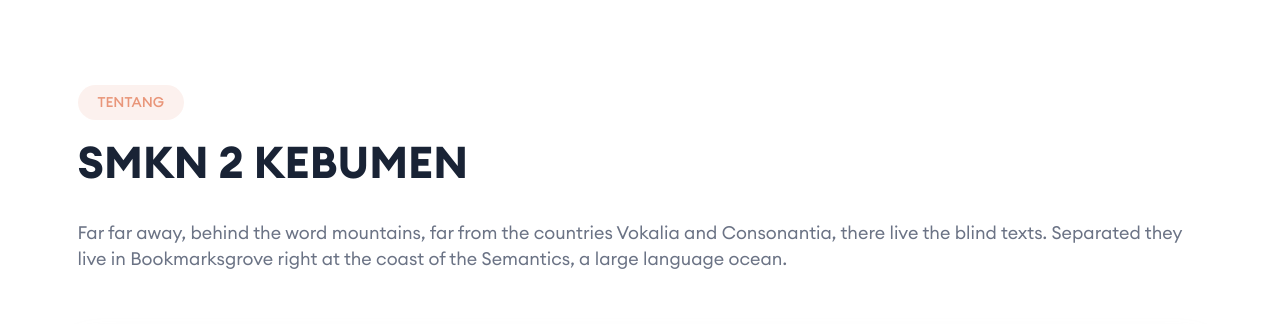
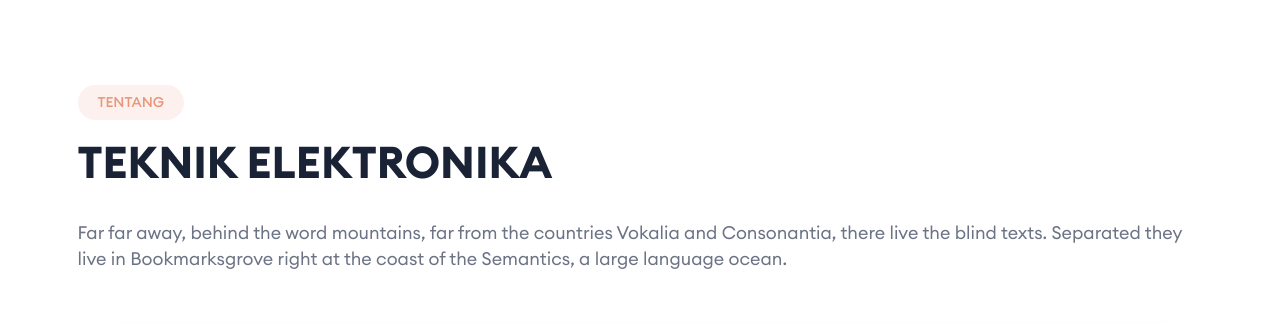
Before and after one commit to wafarifki/teknikelektronikasmkn2kebumen, a plain HTML site: page index.html in a window 1280 px wide. Shown: the part 1100-1424 px from the top of the page. Drawn offline with Linux system fonts and the light colour scheme; files whose address does not match are found by name; a web font is replaced by a local one.

Commit message:
Update index.html

```diff
--- a/index.html
+++ b/index.html
@@ -181,7 +181,7 @@
                     <div class="inner pl_sm--0 pl_md--0">
                         <div class="section-title text-start">
                             <span class="subtitle bg-coral-opacity">TENTANG</span>
-                            <h2 class="title">SMKN 2 KEBUMEN</h2>
+                            <h2 class="title">TEKNIK ELEKTRONIKA</h2>
                         </div>
                         <p class="description mt--30">Far far away, behind the word mountains, far from the countries Vokalia and Consonantia, there live the blind texts. Separated they live in Bookmarksgrove right at the coast of the Semantics, a large language ocean.</p>
                     </div>
```
